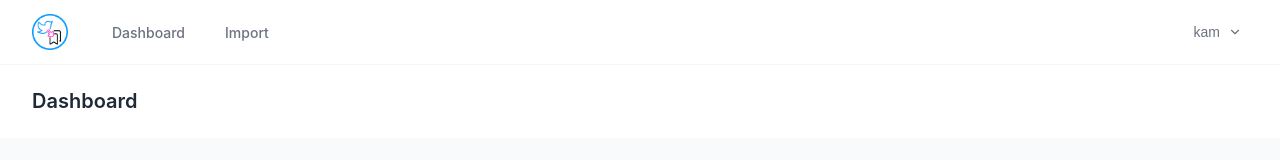
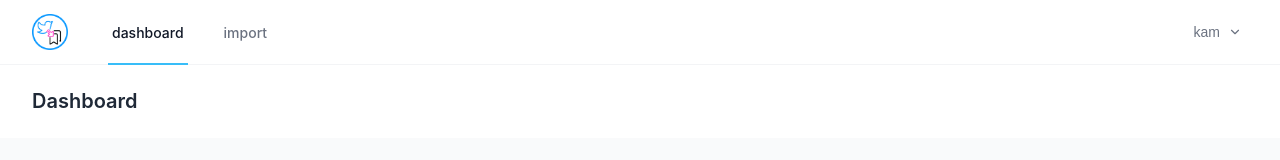
Before and after one commit to khamudom/save-to-bookmarks-clone, a Next.js app: page / in a window 1280 px wide. Shown: the top 160 px of the page. Built offline with nearby package versions, Linux system fonts and the light colour scheme.

Commit message:
add Layout component and update nav

```diff
--- /dev/null
+++ b/components/Layout.tsx
@@ -0,0 +1,14 @@
+import React from 'react';
+import { Navbar } from './Navbar';
+
+export interface LayoutProps {
+  children: React.ReactNode;
+}
+export const Layout = ({ children }: LayoutProps) => {
+  return (
+    <>
+      <Navbar />
+      {children}
+    </>
+  );
+};
--- a/components/Navbar.tsx
+++ b/components/Navbar.tsx
@@ -1,13 +1,33 @@
+import React from 'react';
 import Link from 'next/link';
-import React, { useState } from 'react';
+import { NextRouter, useRouter } from 'next/router';
 import { FiChevronDown } from 'react-icons/fi';
 import styles from '../styles/Navbar.module.css';
 
-export interface NavbarProps {
-  active?: boolean;
+export interface NavigationLinkProps {
+  href: string;
+  text: string;
+  router: NextRouter;
 }
 
-export const Navbar = ({ active }: NavbarProps) => {
+function NavigationLink({ href, text, router }: NavigationLinkProps) {
+  const isActive = router.asPath === (href === '/dashboard' ? '/' : href);
+  return (
+    <Link
+      href={href === '/dashboard' ? '/' : href}
+      passHref
+      className={`${styles.link} ${isActive && `${styles.active}`}`}
+    >
+      {text}
+    </Link>
+  );
+}
+
+const navigationRoutes = ['dashboard', 'import'];
+
+export const Navbar = () => {
+  const router = useRouter();
+
   return (
     <nav className={styles.nav}>
       <div className={styles.container}>
@@ -19,12 +39,16 @@ export const Navbar = ({ active }: NavbarProps) => {
               alt="save to bookmarks logo"
             />
             <div className={styles.links}>
-              <Link id="navLink" className={styles.link} href="/">
-                Dashboard
-              </Link>
-              <Link id="navLink" className={styles.link} href="/import">
-                Import
-              </Link>
+              {navigationRoutes.map((singleRoute) => {
+                return (
+                  <NavigationLink
+                    key={singleRoute}
+                    href={`/${singleRoute}`}
+                    text={singleRoute}
+                    router={router}
+                  />
+                );
+              })}
             </div>
           </div>
           <div className={styles.navRight}>
--- a/pages/_app.tsx
+++ b/pages/_app.tsx
@@ -1,6 +1,11 @@
-import '../styles/globals.css'
-import type { AppProps } from 'next/app'
+import '../styles/globals.css';
+import type { AppProps } from 'next/app';
+import { Layout } from '../components/Layout';
 
 export default function App({ Component, pageProps }: AppProps) {
-  return <Component {...pageProps} />
+  return (
+    <Layout>
+      <Component {...pageProps} />
+    </Layout>
+  );
 }
--- a/pages/import.tsx
+++ b/pages/import.tsx
@@ -11,7 +11,6 @@ export default function Import() {
         <link rel="icon" href="/favicon.ico" />
       </Head>
 
-      <Navbar />
       <header className={styles.header}>
         <div className={styles.title}>
           <h2 className={styles.titleText}>Import Bookmarks</h2>
--- a/pages/index.tsx
+++ b/pages/index.tsx
@@ -113,7 +113,6 @@ export default function Home() {
         </div>
       </div>
 
-      <Navbar active={true} />
       <header className={styles.header}>
         <div className={styles.title}>
           <h2 className={styles.titleText}>Dashboard</h2>
```
